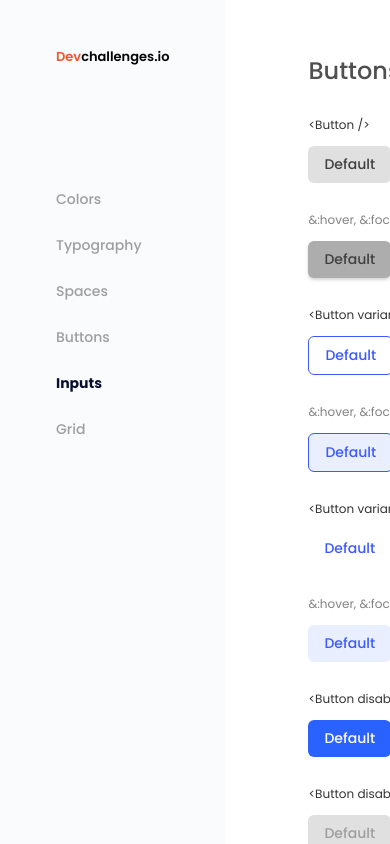
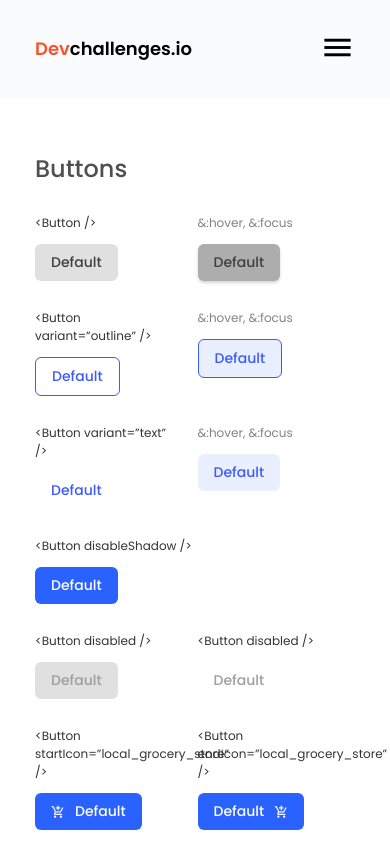
Before and after one commit to bibmode/reusable-button-component, a React (Create React App) app: page / in a window 390 px wide. Shown: the top 844 px of the page. Built offline with nearby package versions, Linux system fonts and the light colour scheme.

Commit message:
responsive main section and side section

```diff
--- a/src/App.css
+++ b/src/App.css
@@ -34,11 +34,18 @@
   display: flex;
   justify-content: flex-start;
   box-sizing: border-box;
+
   width: 100vw;
   overflow-x: hidden;
   flex: 0;
 }
 
+@media only screen and (max-width: 34em) {
+  .App {
+    flex-direction: column;
+  }
+}
+
 .App > * {
   box-sizing: border-box;
 }
--- a/src/MainFrame/MainFrame.styles.js
+++ b/src/MainFrame/MainFrame.styles.js
@@ -25,6 +25,11 @@ export const Wrapper = styled.div`
       color: inherit;
     }
   }
+
+  @media only screen and (max-width: 34em) {
+    padding-left: 3.5rem;
+    width: 100%;
+  }
 `;
 
 export const Buttons = styled.div`
@@ -33,6 +38,10 @@ export const Buttons = styled.div`
 
   @media only screen and (max-width: 74em) {
     grid-template-columns: repeat(auto-fit, minmax(250px, 1fr));
+  }
+
+  @media only screen and (max-width: 34em) {
+    grid-template-columns: repeat(auto-fit, minmax(150px, 1fr));
   }
 
   /* @media only screen and (max-width: ) */
@@ -46,6 +55,10 @@ export const ButtonsThreeCols = styled.div`
 
   @media only screen and (max-width: 74em) {
     grid-template-columns: repeat(auto-fit, minmax(250px, 1fr));
+  }
+
+  @media only screen and (max-width: 34em) {
+    grid-template-columns: repeat(auto-fit, minmax(200px, 1fr));
   }
 `;
 
@@ -73,6 +86,10 @@ export const ButtonContainer = styled.div`
   .hoverText {
     color: var(--textLight);
   }
+
+  @media only screen and (max-width: 34em) {
+    margin: 2.8rem 3rem 0 0;
+  }
 `;
 
 export const LinkContainer = styled.div`
--- a/src/MainFrame/index.js
+++ b/src/MainFrame/index.js
@@ -61,11 +61,11 @@ const MainFrame = () => {
       <Buttons>
         <ButtonContainer>
           <h3>{"<Button startIcon=”local_grocery_store” />"}</h3>
-          <Button color="primary" startIcon="local_grocery_store" />
+          <Button color="primary" startIcon="add_shopping_cart" />
         </ButtonContainer>
         <ButtonContainer>
           <h3>{"<Button endIcon=”local_grocery_store” />"}</h3>
-          <Button color="primary" endIcon="local_grocery_store" />
+          <Button color="primary" endIcon="add_shopping_cart" />
         </ButtonContainer>
       </Buttons>
 
--- a/src/Sidebar/Sidebar.styles.js
+++ b/src/Sidebar/Sidebar.styles.js
@@ -10,8 +10,35 @@ export const Wrapper = styled.div`
   h2 {
     font-size: 1.3rem;
     font-weight: 600;
+    float: left;
+    margin-top: 0.5rem;
     span {
       color: #f7542e;
+    }
+  }
+
+  button {
+    display: none;
+  }
+
+  @media only screen and (max-width: 34em) {
+    width: 100%;
+    padding: 3rem 3.5rem;
+    flex: 0 0 auto;
+
+    h2 {
+      font-size: 1.8rem;
+    }
+
+    button {
+      float: right;
+      display: inline-block;
+      background-color: transparent;
+      outline: none;
+      border: none;
+      span {
+        font-size: 3.5rem;
+      }
     }
   }
 `;
@@ -33,4 +60,10 @@ export const List = styled.ul`
       color: #090f31;
     }
   }
+
+  @media only screen and (max-width: 34em) {
+    margin-top: 5rem;
+    display: none;
+    height: 0;
+  }
 `;
--- a/src/Sidebar/index.js
+++ b/src/Sidebar/index.js
@@ -6,6 +6,10 @@ const Sidebar = () => {
       <h2>
         <span>Dev</span>challenges.io
       </h2>
+      <button>
+        <span className="material-icons">menu</span>
+      </button>
+
       <List>
         <li>Colors</li>
         <li>Typography</li>
```
